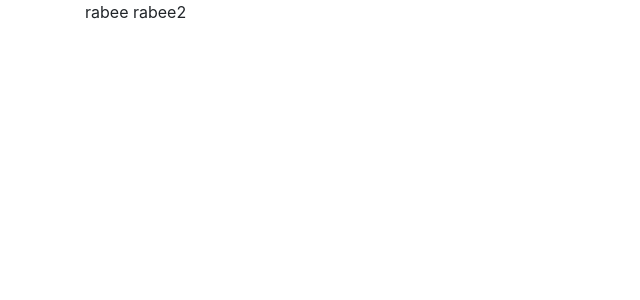
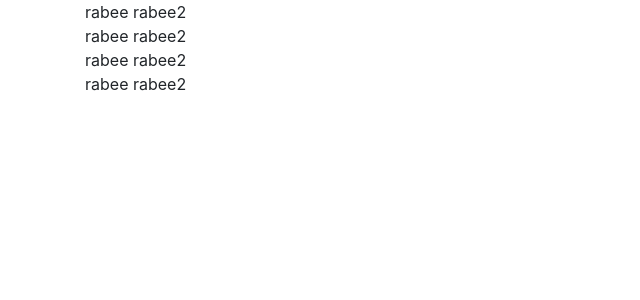
Before and after one commit to Rabee-Omran/Simple-React-Project, a React (Create React App) app: page / in a window 1280 px wide. Shown: the top 300 px of the page, without its empty margins (0-640 px from the left). Built offline with nearby package versions, Linux system fonts and the light colour scheme.

Commit message:
Use props in Classes

```diff
--- a/src/components/App.js
+++ b/src/components/App.js
@@ -18,7 +18,10 @@ class App extends Component{
 
     return (
     <div className= "container">
-       <File/>
+       <File name='rabee' name2= 'rabee2'/>
+       <File name='rabee' name2= 'rabee2'/>
+       <File name='rabee' name2= 'rabee2'/>
+       <File name='rabee' name2= 'rabee2'/>
     </div>
 
   );}
--- a/src/components/File.js
+++ b/src/components/File.js
@@ -9,7 +9,7 @@ class File extends Component{
 
     render(){
         const name = 'rabee';
-        const name2 = this.method('rabee2');
+        const name2 = this.method(this.props.name2);
 
 
 
@@ -18,7 +18,7 @@ class File extends Component{
 
 
          <div>
-             {`${name} ${name2}`}
+             {`${this.props.name} ${name2}`}
 
         </div>
 
```
